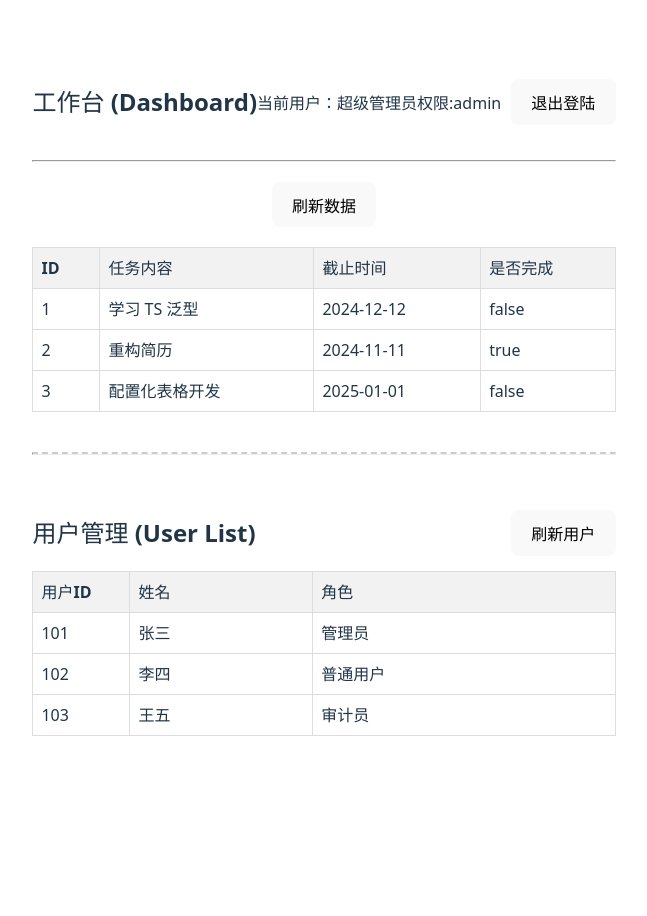
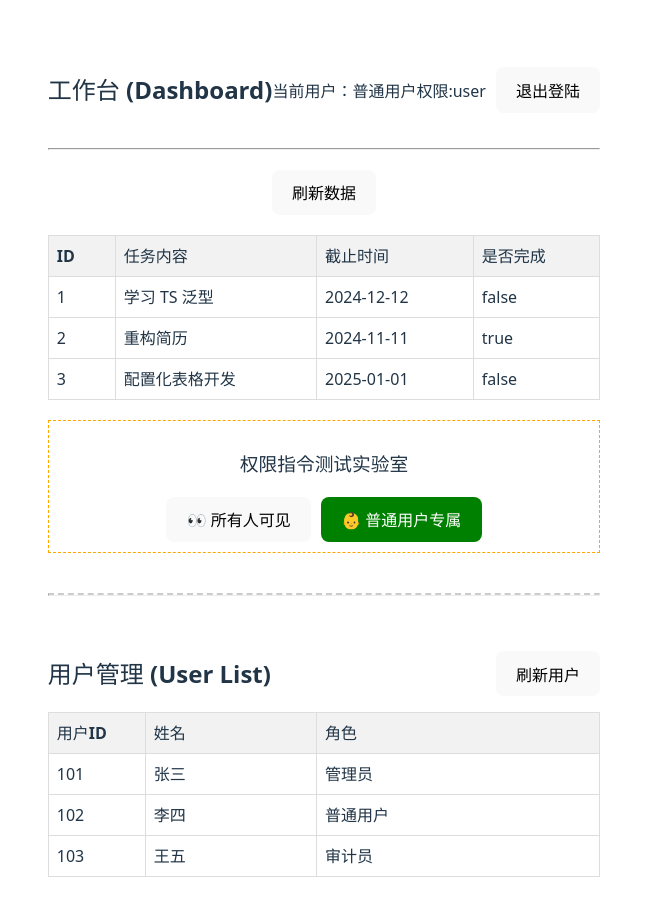
Before and after one commit to mirrors-cl/ts-practice-todo, a Vue app: page / in a window 1280 px wide. Both pictures are taken after a click on the button "模拟管理员登录 (获取 Token)". Shown: the top 916 px of the page, without its empty margins (316-963 px from the left). Before the commit the page ends 800 px from the top, so only its background shows below. Built offline with nearby package versions, Linux system fonts and the light colour scheme.

Commit message:
新增权限指令 v-auth，支持基于角色的元素显示控制；更新登录模拟为普通用户

```diff
--- /dev/null
+++ b/src/directives/auth.ts
@@ -0,0 +1,20 @@
+import type { Directive } from "vue";
+import { useUserStore } from "../store/user";
+
+export const auth:Directive = {
+    mounted(el, binding) {
+        const userStore = useUserStore()
+        // 1. 获取指令传过来的值，比如 v-auth="'admin'" 中的 'admin'
+        const requiredRole = binding.value;
+        // 2. 如果没传值，或者传的是空，就不管
+        if(!requiredRole) return;
+        // 3. 核心判断：如果没有这个角色
+        // (这里利用了 store 里已经写好的 hasRole 方法)
+        if(!userStore.hasRole(requiredRole)){
+            // 4. 手术刀行动：把自己从父节点中移除
+            if(el.parentNode){
+                el.parentNode.removeChild(el);
+            }
+        }
+    }
+}
--- a/src/main.ts
+++ b/src/main.ts
@@ -4,10 +4,13 @@ import piniaPluginPersistedstate from 'pinia-plugin-persistedstate'
 import './style.css'
 import App from './App.vue'
 import router from './router'
-
+import { auth } from "./directives/auth";
 const app = createApp(App)
 const pinia = createPinia()
 pinia.use(piniaPluginPersistedstate)
 app.use(pinia)
 app.use(router)
+// 2. 全局注册指令
+// 以后你在任何地方写 v-auth，Vue 就知道是用 auth 这个逻辑
+app.directive('auth', auth)
 app.mount('#app')
--- a/src/views/Dashboard.vue
+++ b/src/views/Dashboard.vue
@@ -93,6 +93,17 @@ reloadUsers();
       </button>
     </div>
     <BasicTable v-bind="getTableProps"></BasicTable>
+    <!-- 自定义指令 -->
+    <div class="permission-test" style="margin: 20px 0; padding: 10px; border: 1px dashed orange;">
+      <h3>权限指令测试实验室</h3>
+      <button>👀 所有人可见</button>
+      <button v-auth="'user'" style="background: green; color: white; margin-left: 10px;">
+        👶 普通用户专属
+      </button>
+      <button v-auth="'admin'" style="background: red; color: white; margin-left: 10px;">
+        👮‍♀️ 管理员专属 (删除库跑路)
+      </button>
+    </div>
     <!-- 新增的复用逻辑 -->
     <hr style="margin: 40px 0; border-top: 2px dashed #ccc;" />
 
--- a/src/views/Login.vue
+++ b/src/views/Login.vue
@@ -7,7 +7,7 @@ const userStore = useUserStore();
 
 // 模拟登录函数
 const handleLogin = async () =>{
-  await userStore.login('admin') // 模拟以管理员身份登录
+  await userStore.login('user') // 模拟以管理员身份登录
   router.push('/'); // 登录成功后跳转到首页
 }
 
```
